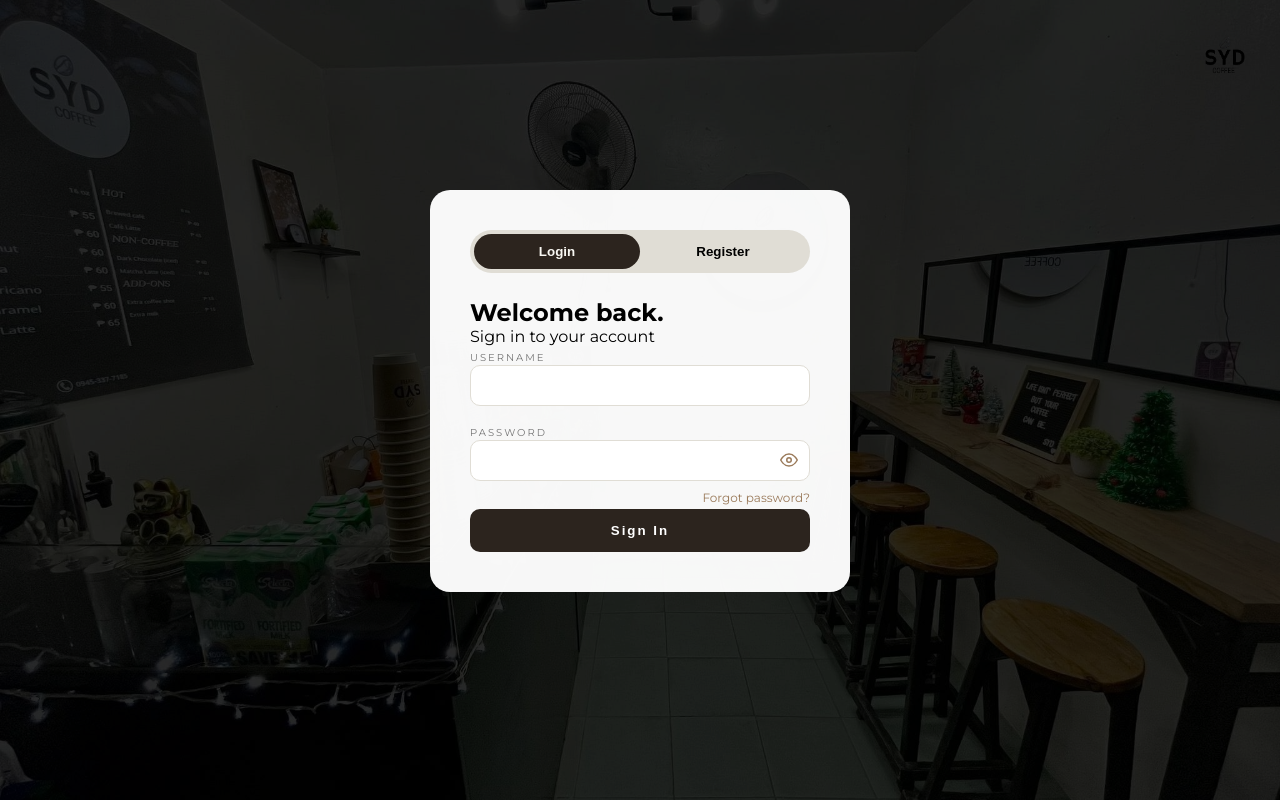
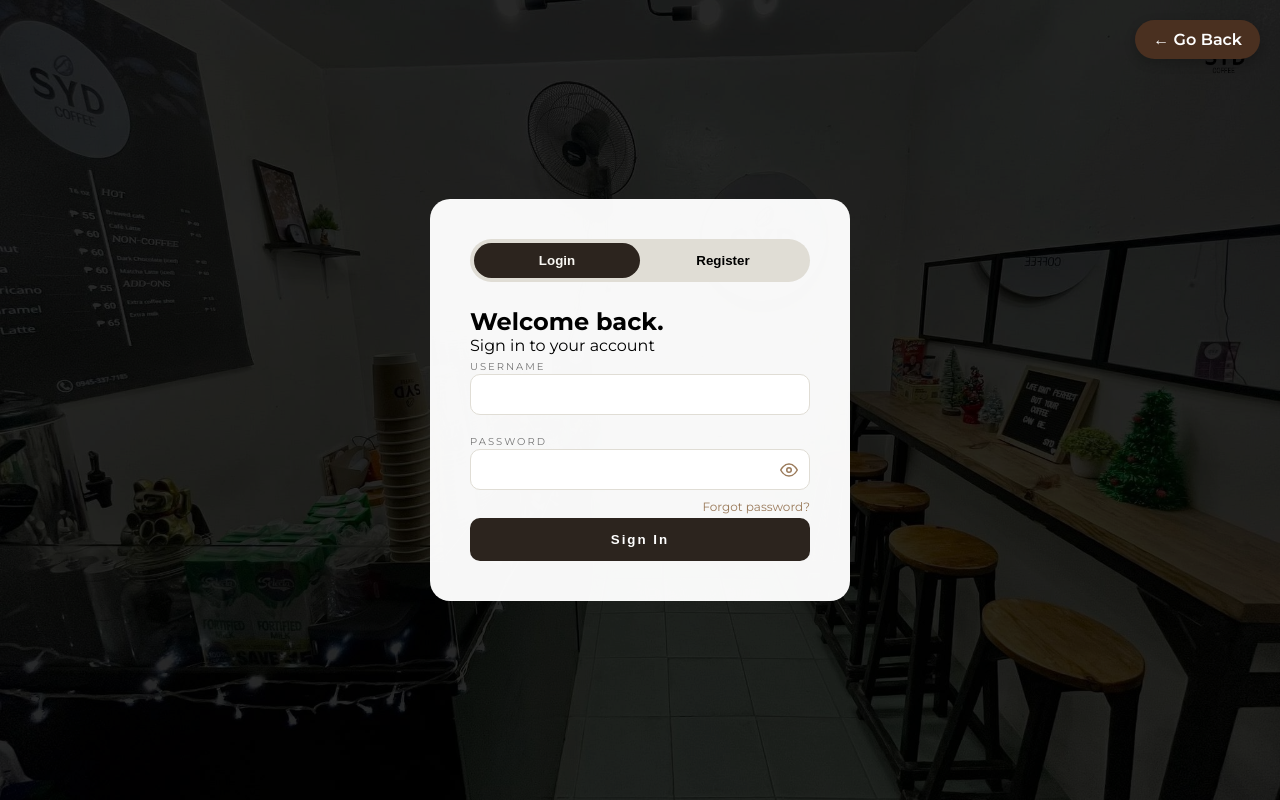
Before and after one commit to RiReyes1111/Sydcoffee, a PHP site: page /login.php in a window 1280 px wide. Run offline with PHP 8.4, Linux system fonts and the light colour scheme.

Commit message:
Add go-back button styles to login.php

```diff
--- a/login.php
+++ b/login.php
@@ -148,6 +148,26 @@ if (isset($_POST['register'])) {
     color: #9a7a5a;
     margin-top: 4px;
 }
+  .go-back-btn{
+    position: fixed;
+    top: 20px;
+    right: 20px;
+    background: #4a3020;
+    color: white;
+    text-decoration: none;
+    padding: 10px 18px;
+    border-radius: 30px;
+    font-family: 'Montserrat', sans-serif;
+    font-weight: 600;
+    z-index: 9999;
+    transition: 0.3s ease;
+    box-shadow: 0 4px 12px rgba(0,0,0,0.2);
+}
+
+.go-back-btn:hover{
+    background: #1e120a;
+    transform: translateY(-2px);
+}
 </style>
 </head>
 <body>
```
